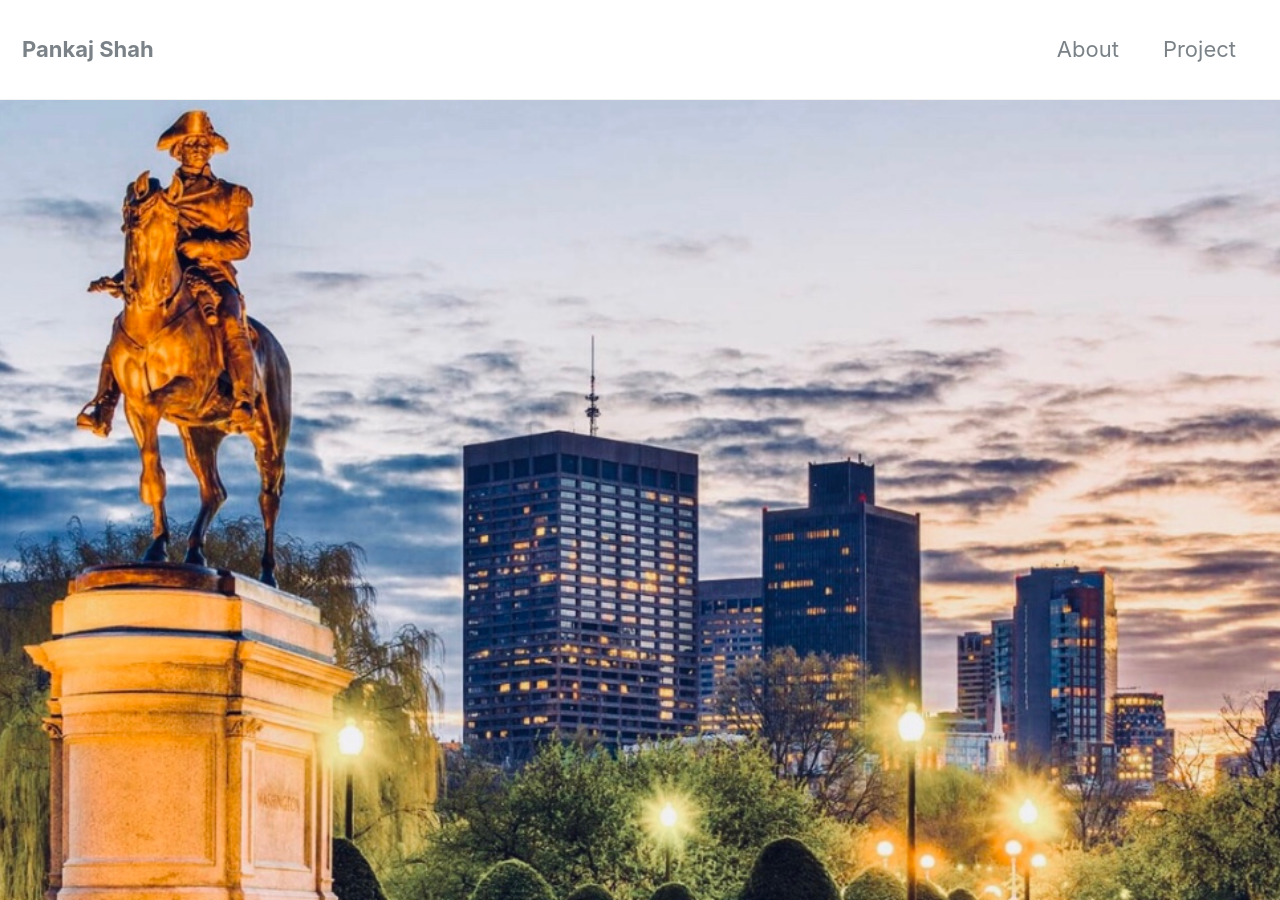
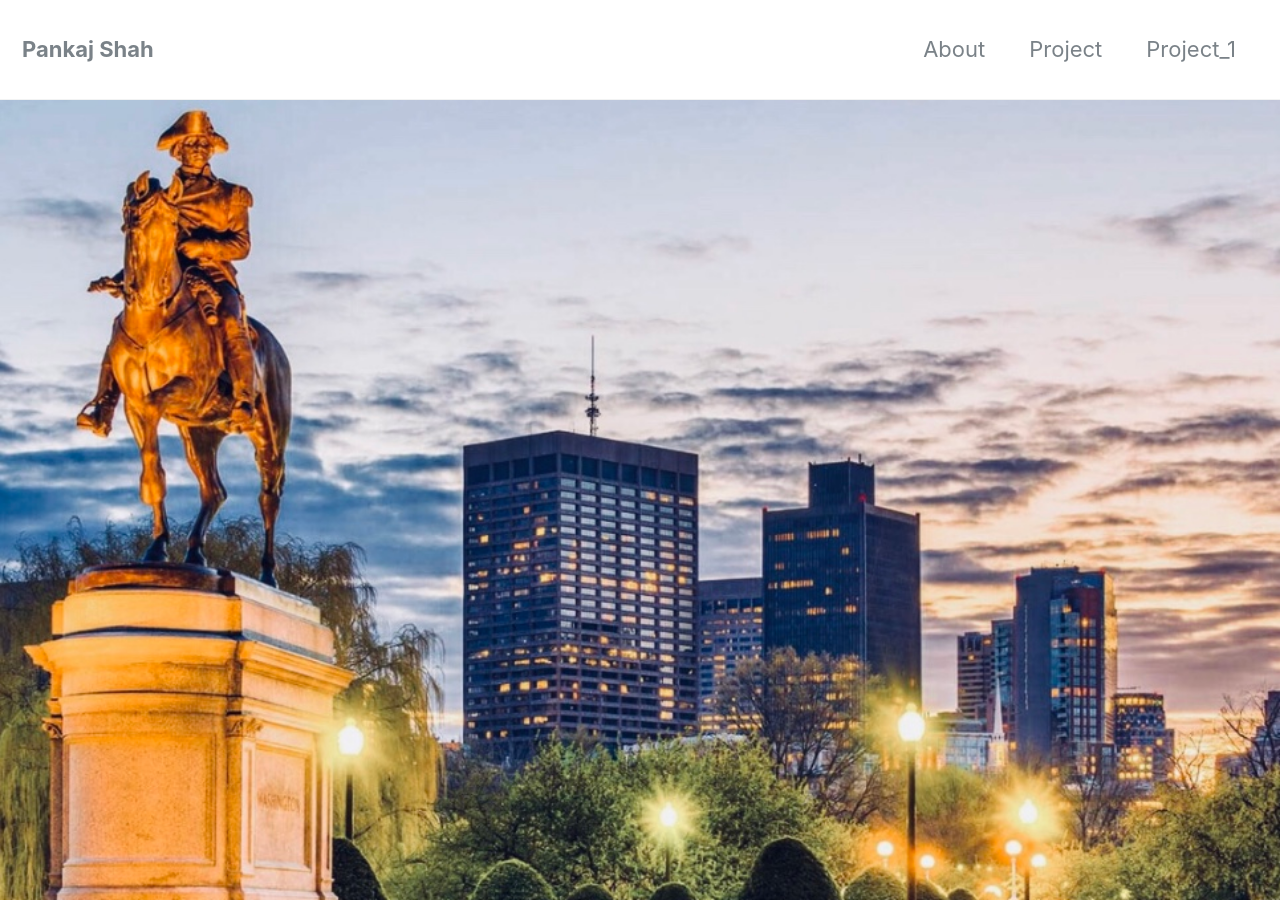
Before and after one commit to shahnp/Pankajshah, a Jekyll site: the page built from index.html, in a window 1280 px wide and 900 px high. Built offline with Jekyll 4.4.1, drawn with Linux system fonts in a browser that asks for light colours; nearby versions of some CDN libraries; the list of posts is cut into pages by our own code.

Commit message:
Update navigation.yml

```diff
--- a/_data/navigation.yml
+++ b/_data/navigation.yml
@@ -3,6 +3,8 @@ main:
   - title: "About"
     url: /about/
   - title: "Project"
+    url: /Project/
+  - title: "Project_1"
     url: /Project/
   # - title: "About"
   #   url: https://mmistakes.github.io/minimal-mistakes/about/
```
